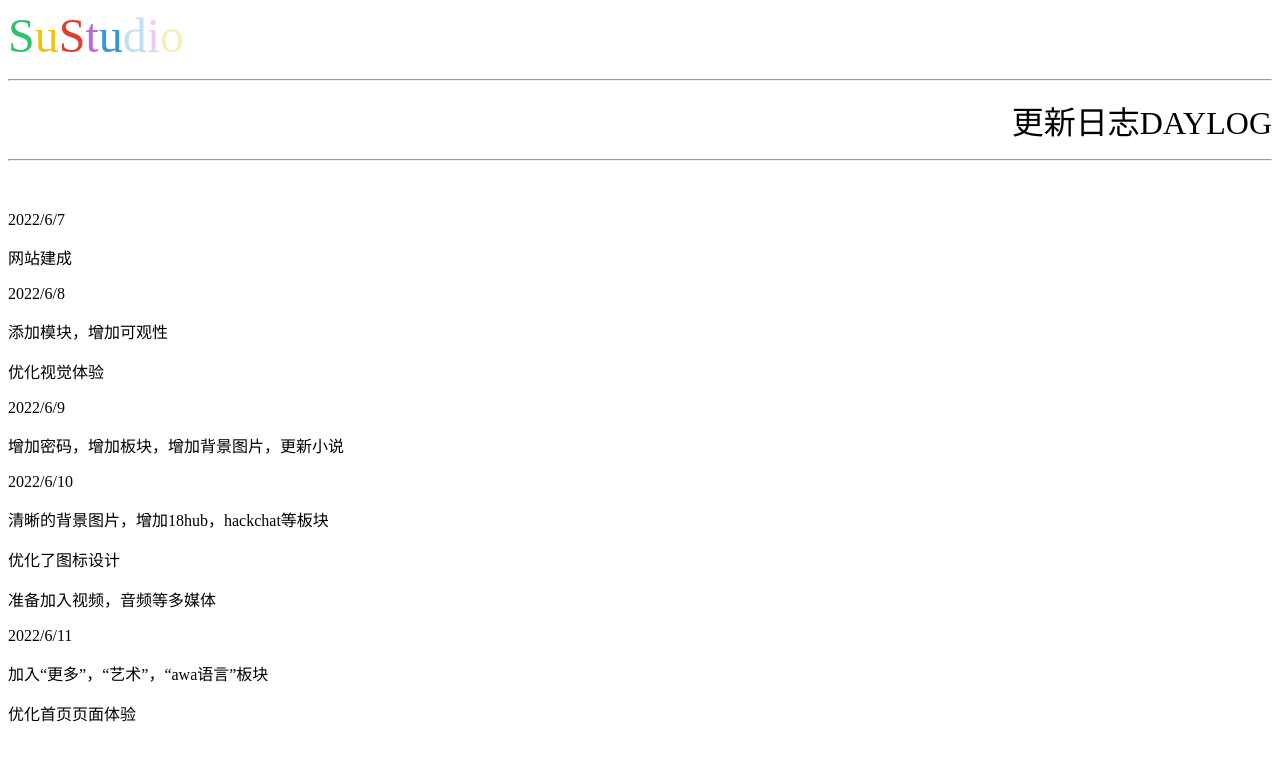
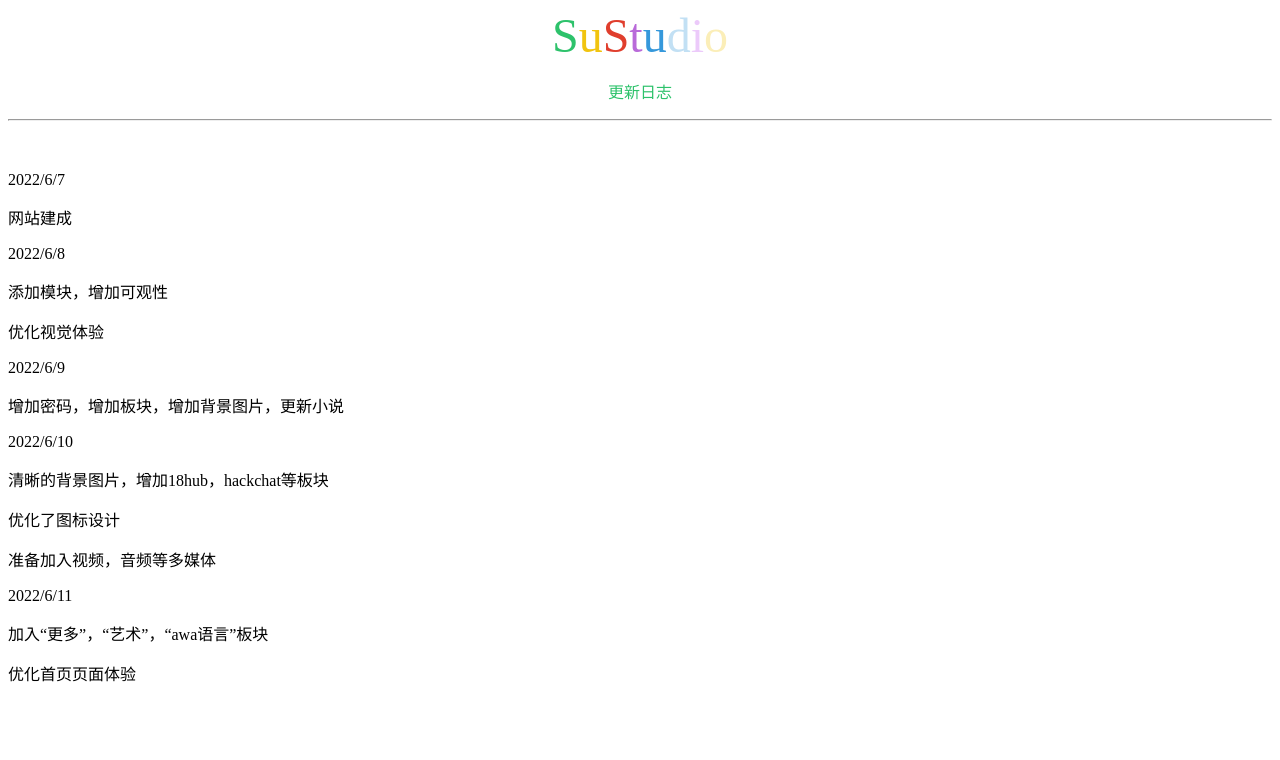
Before and after one commit to hyouself/daylog, a plain HTML site: page index.html in a window 1280 px wide. Drawn offline with Linux system fonts and the light colour scheme.

Commit message:
Update index.html

```diff
--- a/index.html
+++ b/index.html
@@ -1,8 +1,7 @@
-<p style="text-align: left;"><span style="font-size: 36pt;"><span style="color: #2dc26b;">S</span><span style="color: #f1c40f;">u</span><span style="color: #e03e2d;">S</span><span style="color: #b96ad9;">t</span><span style="color: #3598db;">u</span><span style="color: #c2e0f4;">d</span><span style="color: #eccafa;">i</span><span style="color: #fbeeb8;">o</span></span></p>
+<p style="text-align: center;"><span style="font-size: 36pt;"><span style="color: #2dc26b;">S</span><span style="color: #f1c40f;">u</span><span style="color: #e03e2d;">S</span><span style="color: #b96ad9;">t</span><span style="color: #3598db;">u</span><span style="color: #c2e0f4;">d</span><span style="color: #eccafa;">i</span><span style="color: #fbeeb8;">o</span></span></p>
+<p style="text-align: center;"><span style="font-size: 12pt; color: #2dc26b;">更新日志</span></p>
 <hr />
-<p style="text-align: right;"><span style="font-size: 24pt;">更新日志DAYLOG</span></p>
-<hr />
-<p style="text-align: right;">&nbsp;</p>
+<p style="text-align: center;" data-pid="zhGzvndI">&nbsp;</p>
 <p>2022/6/7</p>
 <p>网站建成</p>
 <p>2022/6/8</p>
```
